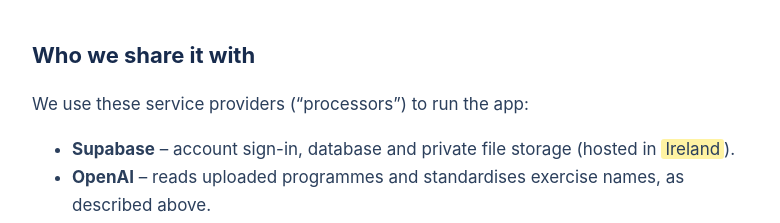
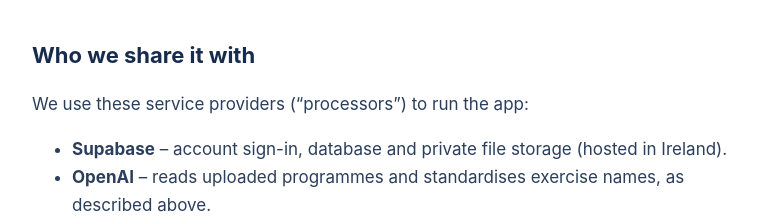
Before and after one commit to brianpenrose/fitnessAppWebPages, a plain HTML site: page privacy.html in a window 1280 px wide. Shown: the part 2340-2563 px from the top of the page, without its empty margins (248-1028 px from the left). Drawn offline with Linux system fonts and the light colour scheme.

Commit message:
Update privacy.html

```diff
--- a/privacy.html
+++ b/privacy.html
@@ -125,7 +125,7 @@
       <h2>Who we share it with</h2>
       <p>We use these service providers (&ldquo;processors&rdquo;) to run the app:</p>
       <ul>
-        <li><strong>Supabase</strong> &ndash; account sign-in, database and private file storage (hosted in <span class="todo">Ireland</span>).</li>
+        <li><strong>Supabase</strong> &ndash; account sign-in, database and private file storage (hosted in Ireland).</li>
         <li><strong>OpenAI</strong> &ndash; reads uploaded programmes and standardises exercise names, as described above.</li>
         <li><strong>Resend</strong> &ndash; delivers our emails (sign-up and password-reset codes).</li>
         <li><strong>Apple</strong> &ndash; distributes the app and notifications you allow on your device.</li>
```
